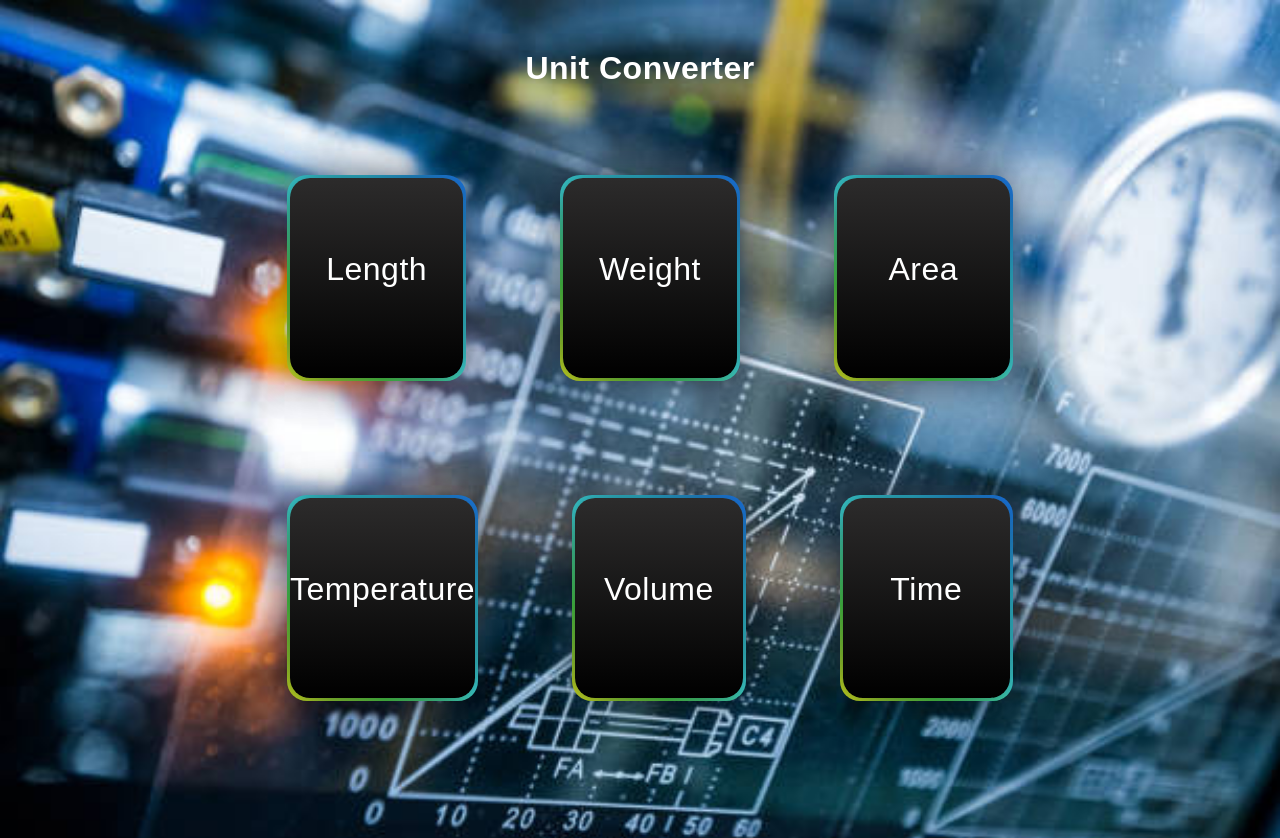
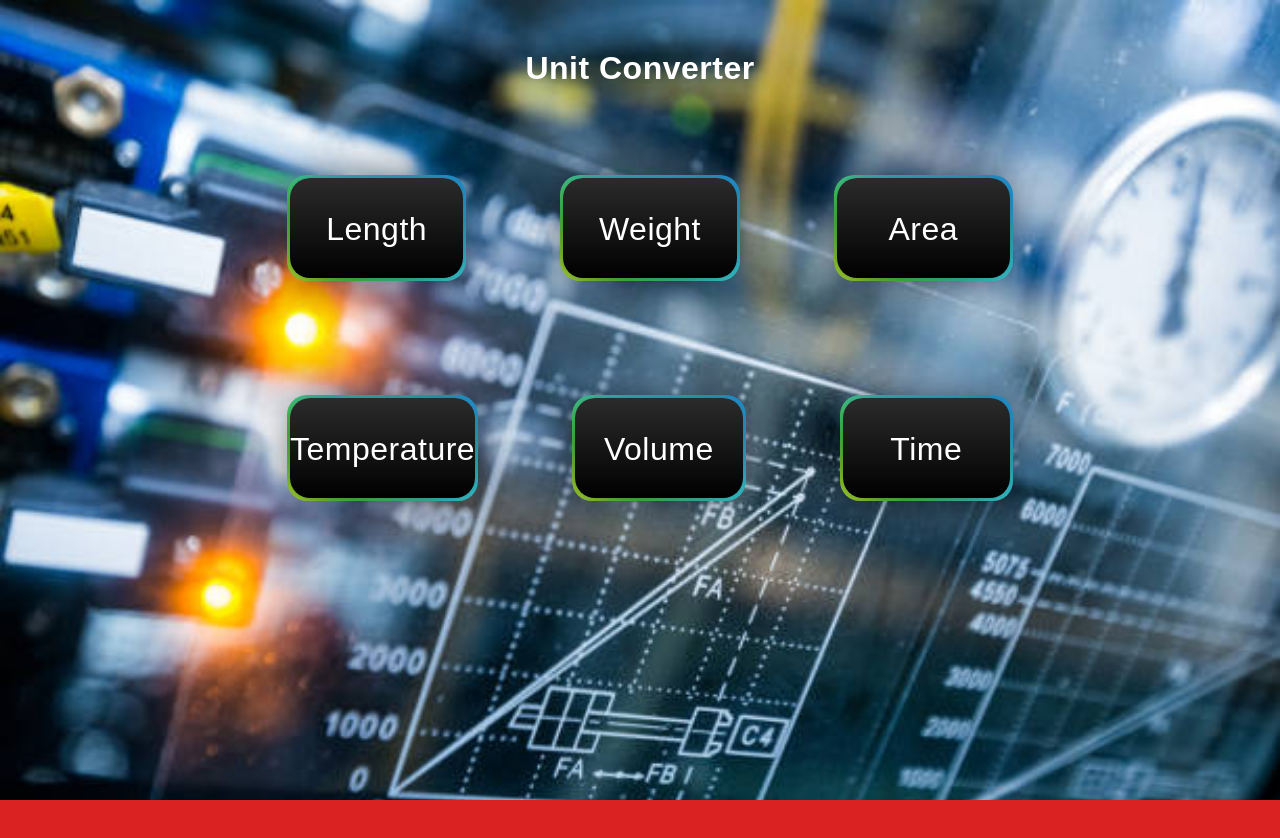
Before and after one commit to HIMA56754H/unit-converter-system, a plain HTML site: page index.html in a window 1280 px wide. After the commit the page ends 800 px from the top, so only its background shows below. Drawn offline with Linux system fonts and the light colour scheme.

Commit message:
Update style.css

```diff
--- a/style.css
+++ b/style.css
@@ -20,7 +20,7 @@ a:link, a:visited {
     font-size: 32px;
     font-weight: 500;
     line-height: 42px;
-    padding-top: 70px;
+    padding-top: 30px;
     text-align: center;
     color: #ffffff;
     outline: none;
@@ -83,8 +83,8 @@ h1 {
 .card1{
     position:relative;
     margin: 0px;
-    width: 300px;
-    height:200px;
+    width: 200px;
+    height:100px;
     border-radius: 20px;
     box-shadow: 0 0 40px rgba(8,7,16,0.6);
     display: flex;
@@ -97,8 +97,8 @@ h1 {
 .card2{
     position:relative;
     margin: 0px;
-    width: 300px;
-    height:200px;
+    width: 200px;
+    height: 100px;
     border-radius: 20px;
     box-shadow: 0 0 40px rgba(8,7,16,0.6);
     display: flex;
```
